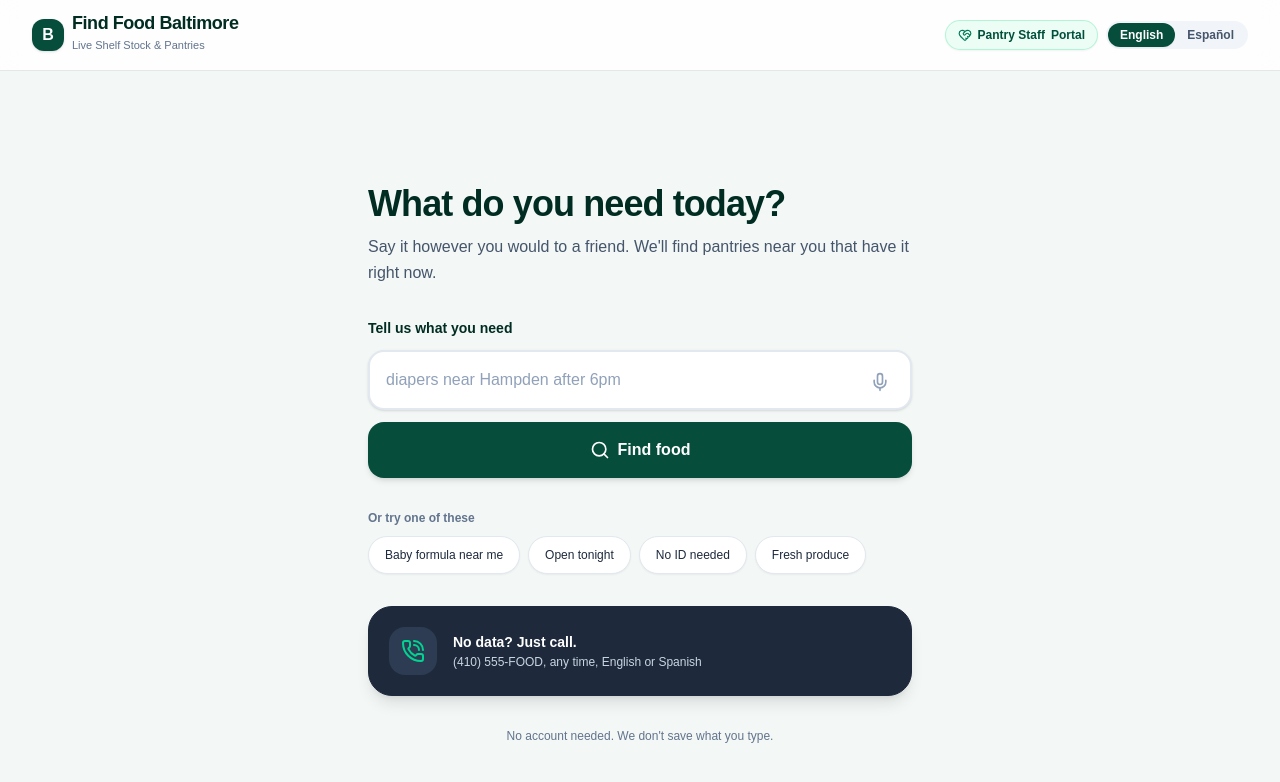
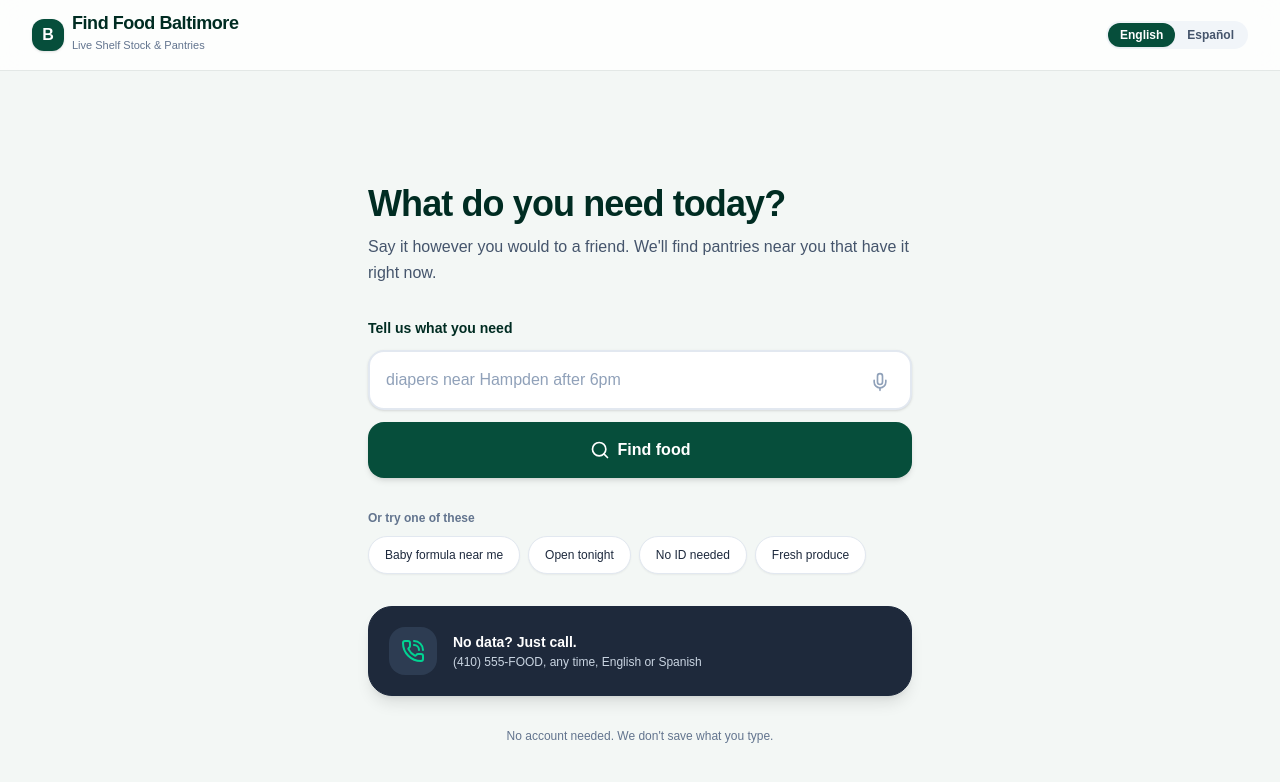
Before and after one commit to AdeoyeStephanie/food_sec, a Next.js app in the folder frontend/: page / in a window 1280 px wide. Shown: the top 782 px of the page. Built offline with nearby package versions, Linux system fonts and the light colour scheme.

Commit message:
Remove volunteer button from public client view so public app is 100% neighbor focused

```diff
--- a/frontend/app/page.tsx
+++ b/frontend/app/page.tsx
@@ -1,11 +1,9 @@
 'use client';
 
 import React, { useState, useMemo } from 'react';
-import Link from 'next/link';
 import dynamic from 'next/dynamic';
 import { BALTIMORE_PANTRIES, Pantry } from '@/lib/pantryData';
 import PantryDetailSheet from '@/components/PantryDetailSheet';
-import VolunteerDashboard from '@/components/VolunteerDashboard';
 import {
   Search,
   Mic,
@@ -17,8 +15,7 @@ import {
   ShieldCheck,
   Languages,
   SlidersHorizontal,
-  Clock,
-  HeartHandshake
+  Clock
 } from 'lucide-react';
 
 // Dynamic import for Leaflet map to prevent SSR issues
@@ -179,15 +176,6 @@ export default function Home() {
         </div>
 
         <div className="flex items-center gap-2">
-          {/* Link to Dedicated Volunteer & Pantry Owner App */}
-          <Link
-            href="/volunteer"
-            className="flex items-center gap-1.5 text-xs font-semibold text-emerald-900 bg-emerald-50 hover:bg-emerald-100 border border-emerald-200/80 px-3 py-1.5 rounded-full transition shadow-xs"
-          >
-            <HeartHandshake className="w-3.5 h-3.5 text-emerald-700" />
-            <span className="hidden sm:inline">Pantry Staff</span> Portal
-          </Link>
-
           {/* Language Switch */}
           <div className="bg-slate-100 p-0.5 rounded-full flex text-xs font-semibold">
             <button
```
